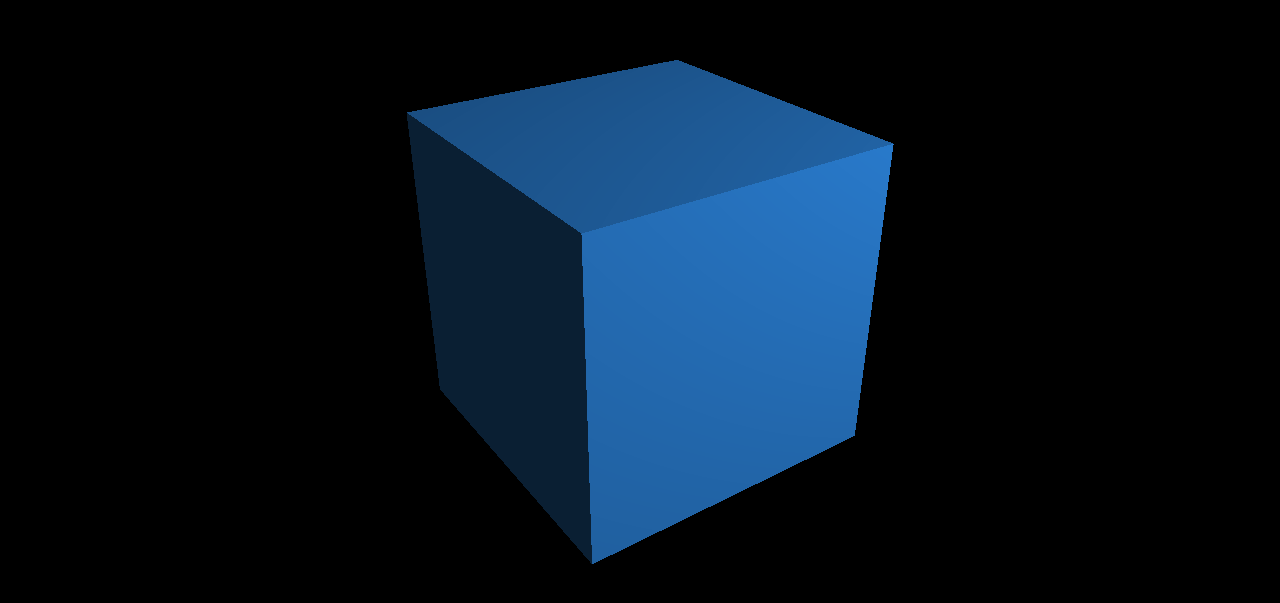
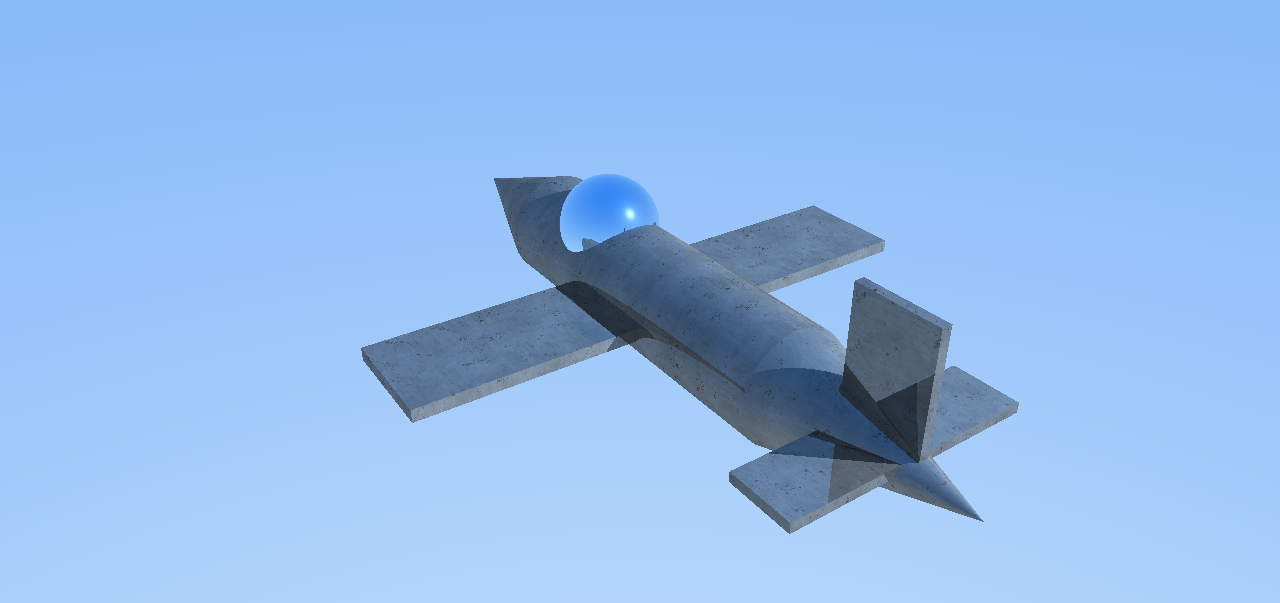
Before and after one commit to sdauk555/cs512-final-project, a plain HTML site: page index.html in a window 1280 px wide. Shown: the part 119-722 px from the top of the page. Drawn offline with Linux system fonts and the light colour scheme.

Commit message:
added da plane, did some formatting cleanup, organized into files better

```diff
--- a/index.html
+++ b/index.html
@@ -9,12 +9,39 @@
 </head>
 <body>
   <canvas id="c"></canvas>
+  <script src="plane.js"></script>
+  <script src="rayTracing.js"></script>
   <script>
     const canvas = document.getElementById("c");
     canvas.width = window.innerWidth;
     canvas.height = window.innerHeight;
     const gl = canvas.getContext("webgl2");
     gl.viewport(0, 0, canvas.width, canvas.height);
+
+    function loadTexture(gl, url, unit, onLoad) {
+      const tex = gl.createTexture();
+      gl.activeTexture(gl.TEXTURE0 + unit);
+      gl.bindTexture(gl.TEXTURE_2D, tex);
+      gl.texImage2D(gl.TEXTURE_2D, 0, gl.RGBA, 1, 1, 0, gl.RGBA, gl.UNSIGNED_BYTE, new Uint8Array([180, 180, 180, 255]));
+      gl.texParameteri(gl.TEXTURE_2D, gl.TEXTURE_MIN_FILTER, gl.LINEAR);
+      gl.texParameteri(gl.TEXTURE_2D, gl.TEXTURE_MAG_FILTER, gl.LINEAR);
+
+      const img = new Image();
+      img.onload = () => {
+        gl.activeTexture(gl.TEXTURE0 + unit);
+        gl.bindTexture(gl.TEXTURE_2D, tex);
+        gl.texImage2D(gl.TEXTURE_2D, 0, gl.RGBA, gl.RGBA, gl.UNSIGNED_BYTE, img);
+        gl.generateMipmap(gl.TEXTURE_2D);
+        gl.texParameteri(gl.TEXTURE_2D, gl.TEXTURE_WRAP_S, gl.REPEAT);
+        gl.texParameteri(gl.TEXTURE_2D, gl.TEXTURE_WRAP_T, gl.REPEAT);
+        gl.texParameteri(gl.TEXTURE_2D, gl.TEXTURE_MIN_FILTER, gl.LINEAR_MIPMAP_LINEAR);
+        if (onLoad) onLoad();
+      };
+
+      img.onerror = () => console.error('Failed to load texture:', url);
+      img.src = url;
+      return tex;
+    }
 
     const vsSource = `#version 300 es
     in vec2 aPosition;
@@ -24,211 +51,11 @@
       gl_Position = vec4(aPosition, 0.0, 1.0);
     }`;
 
-    const fsSource = `#version 300 es
-    precision highp float;
+    const fsSource = rayTracer + `
     in vec2 vPos;
     uniform float uAspect;
     uniform vec2 uCameraOrbit;
     out vec4 fragColor;
-    const vec3 LIGHT = vec3(3.0, 4.0, 5.0);
-    const int MAX_BOUNCES = 4;
-    const float GLASS_IOR = 1.5;
-    const float SCHLICK_THRESHOLD = 0.5;
-    struct Ray { vec3 origin; vec3 direction; };
-    struct HitData {
-      bool hit; float t; vec3 point; vec3 normal; vec3 color;
-      float reflectivity;
-      bool isGlass;
-    };
-
-    bool intersectBox(Ray ray, vec3 center, vec3 halfExtents, out float t, out vec3 normal) {
-      vec3 t0s = (center - halfExtents - ray.origin) / ray.direction;
-      vec3 t1s = (center + halfExtents - ray.origin) / ray.direction;
-      vec3 tmin = min(t0s, t1s);
-      vec3 tmax = max(t0s, t1s);
-      float t0 = max(max(tmin.x, tmin.y), tmin.z);
-      float t1 = min(min(tmax.x, tmax.y), tmax.z);
-      if (t1 < 0.0 || t0 > t1) return false;
-      t = t0 > 0.001 ? t0 : t1;
-      if (t < 0.001) return false;
-      vec3 local = (ray.origin + ray.direction * t - center) / halfExtents;
-      vec3 a = abs(local);
-      if (a.x > a.y && a.x > a.z) normal = vec3(sign(local.x), 0.0, 0.0);
-      else if (a.y > a.z) normal = vec3(0.0, sign(local.y), 0.0);
-      else normal = vec3(0.0, 0.0, sign(local.z));
-      return true;
-    }
-
-    bool intersectSphere(Ray ray, vec3 center, float radius, out float t, out vec3 normal) {
-      vec3 oc = ray.origin - center;
-      float b = dot(oc, ray.direction);
-      float d = b * b - dot(oc, oc) + radius * radius;
-      if (d < 0.0) return false;
-      t = -b - sqrt(d);
-      if (t < 0.001) t = -b + sqrt(d);
-      if (t < 0.001) return false;
-      normal = (ray.origin + ray.direction * t - center) / radius;
-      return true;
-    }
-
-    bool intersectCylinder(Ray ray, vec3 center, float radius, float halfHeight, out float t, out vec3 normal) {
-      vec3 o = ray.origin - center;
-      vec3 d = ray.direction;
-      float best = 1e10;
-      float a = dot(d.xz, d.xz);
-      float b = dot(o.xz, d.xz);
-      float c = dot(o.xz, o.xz) - radius * radius;
-      float disc = b * b - a * c;
-      if (a > 1e-6 && disc >= 0.0) {
-        float s = sqrt(disc);
-        for (int i = 0; i < 2; i++) {
-          float ts = (-b + (i == 0 ? -s : s)) / a;
-          float y = o.y + ts * d.y;
-          if (ts > 0.001 && ts < best && abs(y) <= halfHeight) {
-            best = ts;
-            vec3 p = o + ts * d;
-            normal = normalize(vec3(p.x, 0.0, p.z));
-          }
-        }
-      }
-
-      if (abs(d.y) > 1e-6) {
-        for (int i = 0; i < 2; i++) {
-          float sgn = (i == 0) ? -1.0 : 1.0;
-          float tc = (sgn * halfHeight - o.y) / d.y;
-          vec2 p = o.xz + tc * d.xz;
-          if (tc > 0.001 && tc < best && dot(p, p) <= radius * radius) {
-            best = tc;
-            normal = vec3(0.0, sgn, 0.0);
-          }
-        }
-      }
-
-      if (best > 1e9) return false;
-      t = best;
-      return true;
-    }
-
-    bool intersectCone(Ray ray, vec3 center, float radius, float halfHeight, out float t, out vec3 normal) {
-      vec3 o = ray.origin - center;
-      vec3 d = ray.direction;
-      float best = 1e10;
-      float k = radius / (2.0 * halfHeight);
-      float k2 = k * k;
-      float q = halfHeight - o.y;
-      float a = dot(d.xz, d.xz) - k2 * d.y * d.y;
-      float b = dot(o.xz, d.xz) + k2 * q * d.y;
-      float c = dot(o.xz, o.xz) - k2 * q * q;
-      float disc = b * b - a * c;
-      if (abs(a) > 1e-6 && disc >= 0.0) {
-        float s = sqrt(disc);
-        for (int i = 0; i < 2; i++) {
-          float ts = (-b + (i == 0 ? -s : s)) / a;
-          float y = o.y + ts * d.y;
-          if (ts > 0.001 && ts < best && y >= -halfHeight && y <= halfHeight) {
-            best = ts;
-            vec3 p = o + ts * d;
-            normal = normalize(vec3(p.x, k2 * (halfHeight - p.y), p.z));
-          }
-        }
-      }
-
-      if (abs(d.y) > 1e-6) {
-        float tc = (-halfHeight - o.y) / d.y;
-        vec2 p = o.xz + tc * d.xz;
-        if (tc > 0.001 && tc < best && dot(p, p) <= radius * radius) {
-          best = tc;
-          normal = vec3(0.0, -1.0, 0.0);
-        }
-      }
-
-      if (best > 1e9) return false;
-      t = best;
-      return true;
-    }
-
-    vec3 refraction(vec3 I, vec3 N, float eta) {
-      float cosI = -dot(I, N);
-      float k = 1.0 - eta * eta * (1.0 - cosI * cosI);
-      if (k < 0.0) return vec3(0.0);
-      float cosT = sqrt(k);
-      return eta * I + (eta * cosI - cosT) * N;
-    }
-
-    float schlick(float cosine, float ref_idx) {
-      float f0 = (1.0 - ref_idx) / (1.0 + ref_idx);
-      f0 *= f0;
-      return f0 + (1.0 - f0) * pow(1.0 - cosine, 5.0);
-    }
-
-    HitData traceScene(Ray ray) {
-      HitData hit;
-      hit.hit = false;
-      hit.t = 1e10;
-      float t;
-      vec3 n;
-
-      if (intersectBox(ray, vec3(0.0), vec3(1.0), t, n) && t < hit.t) {
-        hit = HitData(true, t, ray.origin + ray.direction * t, n, vec3(0.2, 0.6, 1.0), 0.0, false);
-      }
-
-      return hit;
-    }
-
-    vec3 trace(Ray ray) {
-      vec3 color = vec3(0.0);
-      vec3 attenuation = vec3(1.0);
-
-      for (int bounce = 0; bounce < MAX_BOUNCES; bounce++) {
-        HitData hit = traceScene(ray);
-        if (!hit.hit) break;
-
-        if (hit.isGlass) {
-          vec3 N = hit.normal;
-          float n1 = 1.0, n2 = GLASS_IOR;
-          if (dot(ray.direction, N) > 0.0) {
-            N = -N;
-            n1 = GLASS_IOR; n2 = 1.0;
-          }
-
-          float eta = n1 / n2;
-          float cosI = -dot(ray.direction, N);
-          float sin2T = eta * eta * (1.0 - cosI * cosI);
-          bool total_internal_reflection = sin2T > 1.0;
-          float schlick_value = 1.0;
-          if (!total_internal_reflection) {
-            float cosT = sqrt(1.0 - sin2T);
-            float c = (n1 > n2) ? cosT : cosI;
-            schlick_value = schlick(c, n2 / n1);
-          }
-
-          vec3 direction;
-          if (total_internal_reflection || schlick_value > SCHLICK_THRESHOLD) {
-            direction = reflect(ray.direction, N);
-          } else {
-            direction = refraction(ray.direction, N, eta);
-          }
-
-          ray = Ray(hit.point + direction * 0.001, direction);
-          attenuation *= hit.color;
-          continue;
-        }
-
-        vec3 toLight = LIGHT - hit.point;
-        float dist = length(toLight);
-        vec3 L = toLight / dist;
-        HitData blocker = traceScene(Ray(hit.point + hit.normal * 0.001, L));
-        float visible = (blocker.hit && blocker.t < dist) ? 0.0 : 1.0;
-        float diff = max(dot(hit.normal, L), 0.0) * visible;
-        vec3 shading = hit.color * (0.2 + 0.8 * diff);
-        color += attenuation * shading * (1.0 - hit.reflectivity);
-        if (hit.reflectivity == 0.0) break;
-        attenuation *= hit.reflectivity;
-        ray = Ray(hit.point + hit.normal * 0.001, reflect(ray.direction, hit.normal));
-      }
-
-      return color;
-    }
 
     void main() {
         float cp = cos(uCameraOrbit.x);
@@ -251,29 +78,46 @@
       const s = gl.createShader(type);
       gl.shaderSource(s, src);
       gl.compileShader(s);
+
+      if (!gl.getShaderParameter(s, gl.COMPILE_STATUS)) {
+        console.error(gl.getShaderInfoLog(s));
+      }
+
       gl.attachShader(prog, s);
     }
 
     gl.linkProgram(prog);
     gl.useProgram(prog);
+    loadTexture(gl, 'planeMetal/planeMetal_Color.png', 0, render);
+    loadTexture(gl, 'planeMetal/planeMetal_Displacement.png', 1, render);
+    gl.uniform1i(gl.getUniformLocation(prog, 'planeTex'), 0);
+    gl.uniform1i(gl.getUniformLocation(prog, 'planeBump'), 1);
     const positions = new Float32Array([-1,-1,  1,-1,  -1,1,  1,1]);
     gl.bindBuffer(gl.ARRAY_BUFFER, gl.createBuffer());
     gl.bufferData(gl.ARRAY_BUFFER, positions, gl.STATIC_DRAW);
     const loc = gl.getAttribLocation(prog, "aPosition");
     gl.enableVertexAttribArray(loc);
     gl.vertexAttribPointer(loc, 2, gl.FLOAT, false, 0, 0);
+    const planePosLoc = gl.getUniformLocation(prog, "planePos");
+    const planeRotLoc = gl.getUniformLocation(prog, "planeRot");
     const aspectLoc = gl.getUniformLocation(prog, "uAspect");
     const orbitLoc = gl.getUniformLocation(prog, "uCameraOrbit");
     let pitch = 0.5, yaw = -0.6;
+
     function render() {
       gl.uniform1f(aspectLoc, canvas.width / canvas.height);
       gl.uniform2f(orbitLoc, pitch, yaw);
+      gl.uniform3f(planePosLoc, 0, 0, 0);
+      gl.uniformMatrix3fv(planeRotLoc, false, [1, 0, 0, 0, 1, 0, 0, 0, 1]);
       gl.drawArrays(gl.TRIANGLE_STRIP, 0, 4);
     }
 
     canvas.addEventListener("pointerdown", e => canvas.setPointerCapture(e.pointerId));
     canvas.addEventListener("pointermove", e => {
-      if (!canvas.hasPointerCapture(e.pointerId)) return;
+      if (!canvas.hasPointerCapture(e.pointerId)) {
+        return;
+      }
+
       yaw -= e.movementX * 0.01;
       pitch = Math.min(1.4, Math.max(-0.2, pitch + e.movementY * 0.01));
       render();
--- /dev/null
+++ b/plane.js
@@ -0,0 +1,127 @@
+const PLANE = `
+uniform vec3 planePos;
+uniform mat3 planeRot;
+uniform sampler2D planeTex;
+uniform sampler2D planeBump;
+
+vec3 triplanar(sampler2D s, vec3 p, vec3 n, float scale) {
+    vec3 w = pow(abs(n), vec3(4.0));
+    w /= (w.x + w.y + w.z);
+    vec3 cx = textureLod(s, p.yz * scale, 0.0).rgb;
+    vec3 cy = textureLod(s, p.xz * scale, 0.0).rgb;
+    vec3 cz = textureLod(s, p.xy * scale, 0.0).rgb;
+    return cx * w.x + cy * w.y + cz * w.z;
+}
+
+float heightAt(vec3 p, vec3 n, float scale) {
+    return triplanar(planeBump, p, n, scale).r;
+}
+
+vec3 bumpNormal(vec3 p, vec3 n, float scale, float strength) {
+    float e = 0.01;
+    float h0 = heightAt(p, n, scale);
+    vec3 g = vec3(
+        heightAt(p + vec3(e, 0.0, 0.0), n, scale) - h0,
+        heightAt(p + vec3(0.0, e, 0.0), n, scale) - h0,
+        heightAt(p + vec3(0.0, 0.0, e), n, scale) - h0
+    ) / e;
+
+    vec3 gt = g - n * dot(g, n);
+    return normalize(n - strength * gt);
+}
+
+bool planeBody(Ray r, vec3 c, float radius, float halfLen, out float t, out vec3 n) {
+    vec3 o = r.origin - c;
+    vec3 nn = vec3(0.0);
+    bool h = intersectCylinder(Ray(o.xzy, r.direction.xzy), vec3(0.0), radius, halfLen, t, nn);
+    n = nn.xzy;
+    return h;
+}
+
+bool planeNose(Ray r, vec3 c, float radius, float halfLen, out float t, out vec3 n) {
+    vec3 o = r.origin - c;
+    vec3 d = r.direction;
+    vec3 nn = vec3(0.0);
+    bool h = intersectCone(Ray(vec3(o.x, -o.z, o.y), vec3(d.x, -d.z, d.y)), vec3(0.0), radius, halfLen, t, nn);
+    n = vec3(nn.x, nn.z, -nn.y);
+    return h;
+}
+
+bool planeTail(Ray r, vec3 c, float radius, float halfLen, out float t, out vec3 n) {
+    vec3 o = r.origin - c;
+    vec3 nn = vec3(0.0);
+    bool h = intersectCone(Ray(o.xzy, r.direction.xzy), vec3(0.0), radius, halfLen, t, nn);
+    n = nn.xzy;
+    return h;
+}
+
+void testHit(bool didHit, float t, vec3 n, vec3 color, bool glass, inout HitData best) {
+    if (didHit && t < best.t) {
+      best.hit = true;
+      best.t = t;
+      best.normal = n;
+      best.color = color;
+      best.isGlass = glass;
+    }
+}
+
+HitData intersectPlane(Ray ray, vec3 pos, mat3 rot) {
+    HitData best;
+    best.hit = false;
+    best.t = 1e10;
+    best.point = vec3(0.0);
+    best.normal = vec3(0.0, 1.0, 0.0);
+    best.color = vec3(0.0);
+    best.reflectivity = 0.0;
+    best.isGlass = false;
+
+    mat3 inv = transpose(rot);
+    Ray local = Ray(inv * (ray.origin - pos), inv * ray.direction);
+
+    float t;
+    vec3 n;
+    bool h;
+
+    if (!intersectSphere(local, vec3(0.0, 0.0, 0.3), 2.6, t, n)) {
+        return best;
+    }
+
+    vec3 body  = vec3(0.7);
+    vec3 glass = vec3(0.85, 0.95, 1.0);
+
+    h = planeBody(local, vec3(0.0, 0.0, 0.2), 0.35, 1.2, t, n);
+    testHit(h, t, n, body, false, best);
+
+    h = planeNose(local, vec3(0.0, 0.0, -1.5), 0.35, 0.5, t, n);
+    testHit(h, t, n, body, false, best);
+
+    h = planeTail(local, vec3(0.0, 0.0, 2.0), 0.35, 0.6, t, n);
+    testHit(h, t, n, body, false, best);
+
+    h = intersectBox(local, vec3(0.0, -0.05, 0.1), vec3(1.7, 0.04, 0.35), t, n);
+    testHit(h, t, n, body, false, best);
+
+    h = intersectBox(local, vec3(0.0, 0.05, 2.0), vec3(0.75, 0.03, 0.2), t, n);
+    testHit(h, t, n, body, false, best);
+
+    h = intersectBox(local, vec3(0.0, 0.4, 2.0), vec3(0.03, 0.4, 0.25), t, n);
+    testHit(h, t, n, body, false, best);
+
+    h = intersectSphere(local, vec3(0.0, 0.25, -0.35), 0.32, t, n);
+    testHit(h, t, n, glass, true, best);
+
+    if (best.hit) {
+        vec3 localP = local.origin + local.direction * best.t;
+        if (!best.isGlass) {
+            float scale = 1.0;
+            best.color = triplanar(planeTex, localP, best.normal, scale);
+            best.normal = bumpNormal(localP, best.normal, scale, 0.01);
+            best.reflectivity = 0.5;
+        }
+
+        best.point = ray.origin + ray.direction * best.t;
+        best.normal = normalize(rot * best.normal);
+    }
+
+    return best;
+}`;
--- /dev/null
+++ b/rayTracing.js
@@ -0,0 +1,263 @@
+const rayTracer = `#version 300 es
+    precision highp float;
+    const vec3 LIGHT = vec3(3.0, 4.0, 5.0);
+    const int MAX_BOUNCES = 4;
+    const float GLASS_IOR = 1.5;
+    const float SCHLICK_THRESHOLD = 0.01;
+    const float SHININESS = 64.0;
+    const float SPEC_STR = 0.9;
+
+    struct Ray {
+        vec3 origin;
+        vec3 direction;
+    };
+
+    struct HitData {
+        bool hit;
+        float t;
+        vec3 point;
+        vec3 normal;
+        vec3 color;
+        float reflectivity;
+        bool isGlass;
+    };
+
+    bool intersectBox(Ray ray, vec3 center, vec3 halfExtents, out float t, out vec3 normal) {
+        vec3 t0s = (center - halfExtents - ray.origin) / ray.direction;
+        vec3 t1s = (center + halfExtents - ray.origin) / ray.direction;
+        vec3 tmin = min(t0s, t1s);
+        vec3 tmax = max(t0s, t1s);
+        float t0 = max(max(tmin.x, tmin.y), tmin.z);
+        float t1 = min(min(tmax.x, tmax.y), tmax.z);
+        if (t1 < 0.0 || t0 > t1) {
+            return false;
+        }
+
+        t = t0 > 0.001 ? t0 : t1;
+        if (t < 0.001) {
+            return false;
+        }
+
+        vec3 local = (ray.origin + ray.direction * t - center) / halfExtents;
+        vec3 a = abs(local);
+        if (a.x > a.y && a.x > a.z) {
+            normal = vec3(sign(local.x), 0.0, 0.0);
+        } else if (a.y > a.z) {
+            normal = vec3(0.0, sign(local.y), 0.0);
+        } else {
+            normal = vec3(0.0, 0.0, sign(local.z));
+        }
+
+        return true;
+    }
+
+    bool intersectSphere(Ray ray, vec3 center, float radius, out float t, out vec3 normal) {
+        vec3 oc = ray.origin - center;
+        float b = dot(oc, ray.direction);
+        float d = b * b - dot(oc, oc) + radius * radius;
+        if (d < 0.0) {
+            return false;
+        }
+
+        t = -b - sqrt(d);
+        if (t < 0.001) {
+            t = -b + sqrt(d);
+        }
+
+        if (t < 0.001) {
+            return false;
+        }
+
+        normal = (ray.origin + ray.direction * t - center) / radius;
+        return true;
+    }
+
+    bool intersectCylinder(Ray ray, vec3 center, float radius, float halfHeight, out float t, out vec3 normal) {
+        vec3 o = ray.origin - center;
+        vec3 d = ray.direction;
+        float best = 1e10;
+        float a = dot(d.xz, d.xz);
+        float b = dot(o.xz, d.xz);
+        float c = dot(o.xz, o.xz) - radius * radius;
+        float disc = b * b - a * c;
+        if (a > 1e-6 && disc >= 0.0) {
+            float s = sqrt(disc);
+            for (int i = 0; i < 2; i++) {
+                float ts = (-b + (i == 0 ? -s : s)) / a;
+                float y = o.y + ts * d.y;
+                if (ts > 0.001 && ts < best && abs(y) <= halfHeight) {
+                    best = ts;
+                    vec3 p = o + ts * d;
+                    normal = normalize(vec3(p.x, 0.0, p.z));
+                }
+            }
+        }
+
+        if (abs(d.y) > 1e-6) {
+            for (int i = 0; i < 2; i++) {
+                float sgn = (i == 0) ? -1.0 : 1.0;
+                float tc = (sgn * halfHeight - o.y) / d.y;
+                vec2 p = o.xz + tc * d.xz;
+                if (tc > 0.001 && tc < best && dot(p, p) <= radius * radius) {
+                    best = tc;
+                    normal = vec3(0.0, sgn, 0.0);
+                }
+            }
+        }
+
+        if (best > 1e9) {
+            return false;
+        }
+
+        t = best;
+        return true;
+    }
+
+    bool intersectCone(Ray ray, vec3 center, float radius, float halfHeight, out float t, out vec3 normal) {
+        vec3 o = ray.origin - center;
+        vec3 d = ray.direction;
+        float best = 1e10;
+        float k = radius / (2.0 * halfHeight);
+        float k2 = k * k;
+        float q = halfHeight - o.y;
+        float a = dot(d.xz, d.xz) - k2 * d.y * d.y;
+        float b = dot(o.xz, d.xz) + k2 * q * d.y;
+        float c = dot(o.xz, o.xz) - k2 * q * q;
+        float disc = b * b - a * c;
+        if (abs(a) > 1e-6 && disc >= 0.0) {
+            float s = sqrt(disc);
+            for (int i = 0; i < 2; i++) {
+                float ts = (-b + (i == 0 ? -s : s)) / a;
+                float y = o.y + ts * d.y;
+                if (ts > 0.001 && ts < best && y >= -halfHeight && y <= halfHeight) {
+                    best = ts;
+                    vec3 p = o + ts * d;
+                    normal = normalize(vec3(p.x, k2 * (halfHeight - p.y), p.z));
+                }
+            }
+        }
+
+        if (abs(d.y) > 1e-6) {
+            float tc = (-halfHeight - o.y) / d.y;
+            vec2 p = o.xz + tc * d.xz;
+            if (tc > 0.001 && tc < best && dot(p, p) <= radius * radius) {
+                best = tc;
+                normal = vec3(0.0, -1.0, 0.0);
+            }
+        }
+
+        if (best > 1e9) {
+            return false;
+        }
+
+        t = best;
+        return true;
+    }
+
+    vec3 refraction(vec3 I, vec3 N, float eta) {
+        float cosI = -dot(I, N);
+        float k = 1.0 - eta * eta * (1.0 - cosI * cosI);
+        if (k < 0.0) return vec3(0.0);
+        float cosT = sqrt(k);
+        return eta * I + (eta * cosI - cosT) * N;
+    }
+
+    float schlick(float cosine, float ref_idx) {
+        float f0 = (1.0 - ref_idx) / (1.0 + ref_idx);
+        f0 *= f0;
+        return f0 + (1.0 - f0) * pow(1.0 - cosine, 5.0);
+    }
+
+    ${PLANE}
+
+    HitData traceScene(Ray ray) {
+        HitData hit;
+        hit.hit = false;
+        hit.t = 1e10;
+        float t;
+        vec3 n;
+
+        HitData planeHit = intersectPlane(ray, planePos, planeRot);
+        if (planeHit.hit && planeHit.t < hit.t) {
+            hit = planeHit;
+        }
+
+        return hit;
+    }
+
+    vec3 skyColor(vec3 dir) {
+        float t = clamp(dir.y * 0.5 + 0.5, 0.0, 1.0);
+        vec3 horizon = vec3(0.85, 0.93, 1.00);
+        vec3 zenith = vec3(0.25, 0.55, 0.95);
+        vec3 sky = mix(horizon, zenith, pow(t, 0.7));
+        vec3 sunDir = normalize(LIGHT);
+        float s = max(dot(dir, sunDir), 0.0);
+        vec3 sunColor = vec3(1.0, 0.92, 0.75);
+        float disc = smoothstep(0.998, 0.999, s);
+        float glow = pow(s, 64.0) * 0.5 + pow(s, 8.0) * 0.15;
+        return sky + sunColor * (glow + disc * 4.0);
+    }
+
+    vec3 trace(Ray ray) {
+        vec3 color = vec3(0.0);
+        vec3 attenuation = vec3(1.0);
+
+        for (int bounce = 0; bounce < MAX_BOUNCES; bounce++) {
+            HitData hit = traceScene(ray);
+            if (!hit.hit) {
+                color += attenuation * skyColor(ray.direction);
+                break;
+            }
+
+            if (hit.isGlass) {
+                vec3 N = hit.normal;
+                float n1 = 1.0, n2 = GLASS_IOR;
+                if (dot(ray.direction, N) > 0.0) {
+                    N = -N;
+                    n1 = GLASS_IOR; n2 = 1.0;
+                }
+
+                float eta = n1 / n2;
+                float cosI = -dot(ray.direction, N);
+                float sin2T = eta * eta * (1.0 - cosI * cosI);
+                bool total_internal_reflection = sin2T > 1.0;
+                float schlick_value = 1.0;
+                if (!total_internal_reflection) {
+                    float cosT = sqrt(1.0 - sin2T);
+                    float c = (n1 > n2) ? cosT : cosI;
+                    schlick_value = schlick(c, n2 / n1);
+                }
+
+                vec3 direction;
+                if (total_internal_reflection || schlick_value > SCHLICK_THRESHOLD) {
+                    direction = reflect(ray.direction, N);
+                } else {
+                    direction = refraction(ray.direction, N, eta);
+                }
+
+                ray = Ray(hit.point + direction * 0.001, direction);
+                attenuation *= hit.color;
+                continue;
+            }
+
+            vec3 toLight = LIGHT - hit.point;
+            float dist = length(toLight);
+            vec3 L = toLight / dist;
+            HitData blocker = traceScene(Ray(hit.point + hit.normal * 0.001, L));
+            float visible = (blocker.hit && blocker.t < dist) ? 0.0 : 1.0;
+            float diff = max(dot(hit.normal, L), 0.0) * visible;
+            vec3 V = -ray.direction;
+            vec3 R = reflect(-L, hit.normal);
+            float spec = pow(max(dot(R, V), 0.0), SHININESS) * visible;
+            vec3 shading = hit.color * (0.2 + 0.8 * diff) + vec3(SPEC_STR * spec);
+            color += attenuation * shading * (1.0 - hit.reflectivity);
+            if (hit.reflectivity == 0.0) {
+                break;
+            }
+
+            attenuation *= hit.reflectivity * hit.color;
+            ray = Ray(hit.point + hit.normal * 0.001, reflect(ray.direction, hit.normal));
+        }
+
+        return color;
+    }`;
```
Also changed, not shown: planeMetal/planeMetal_Color.png (added), 2 other files. Lines whose indentation alone changed are shown as unchanged.
